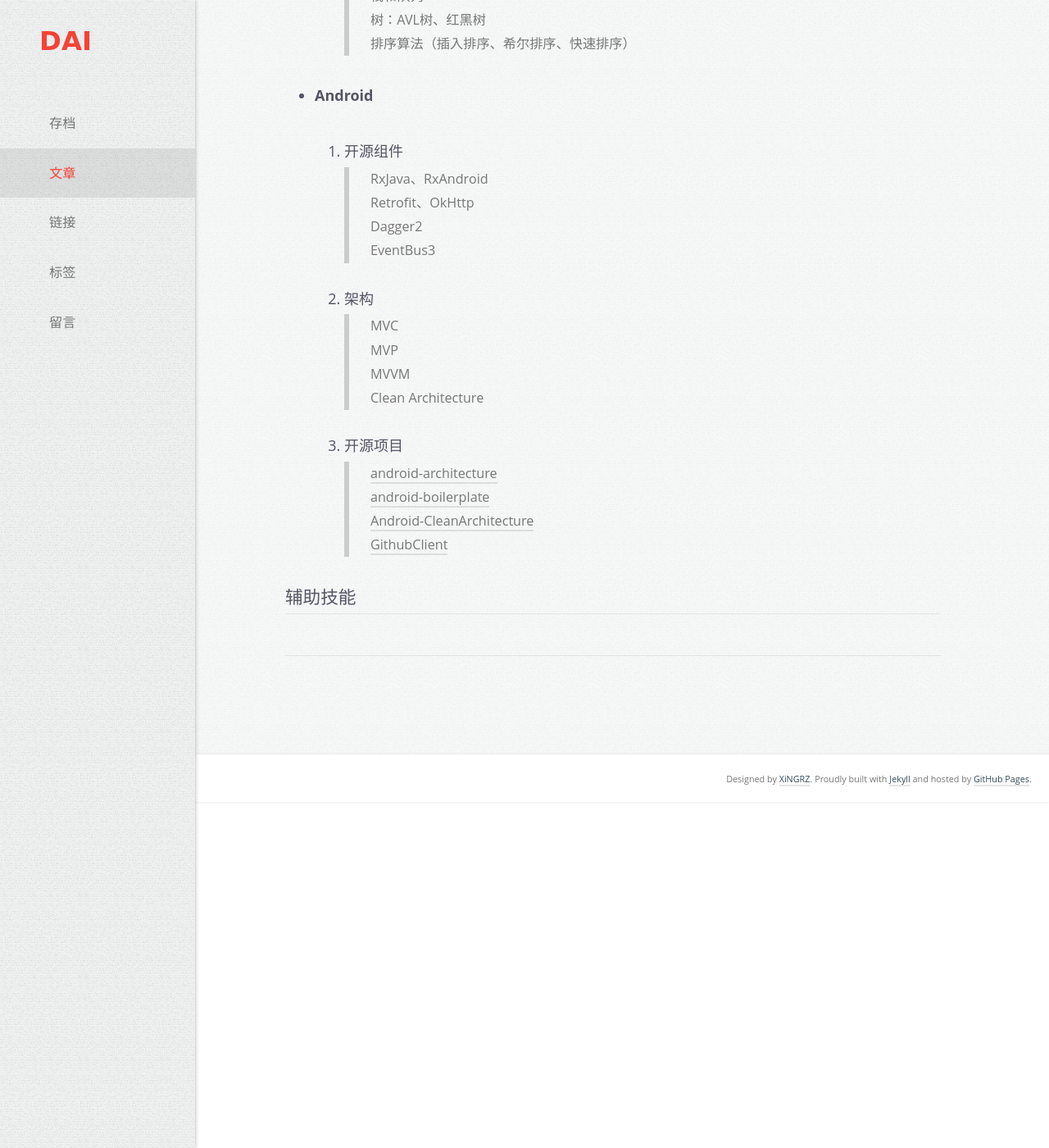
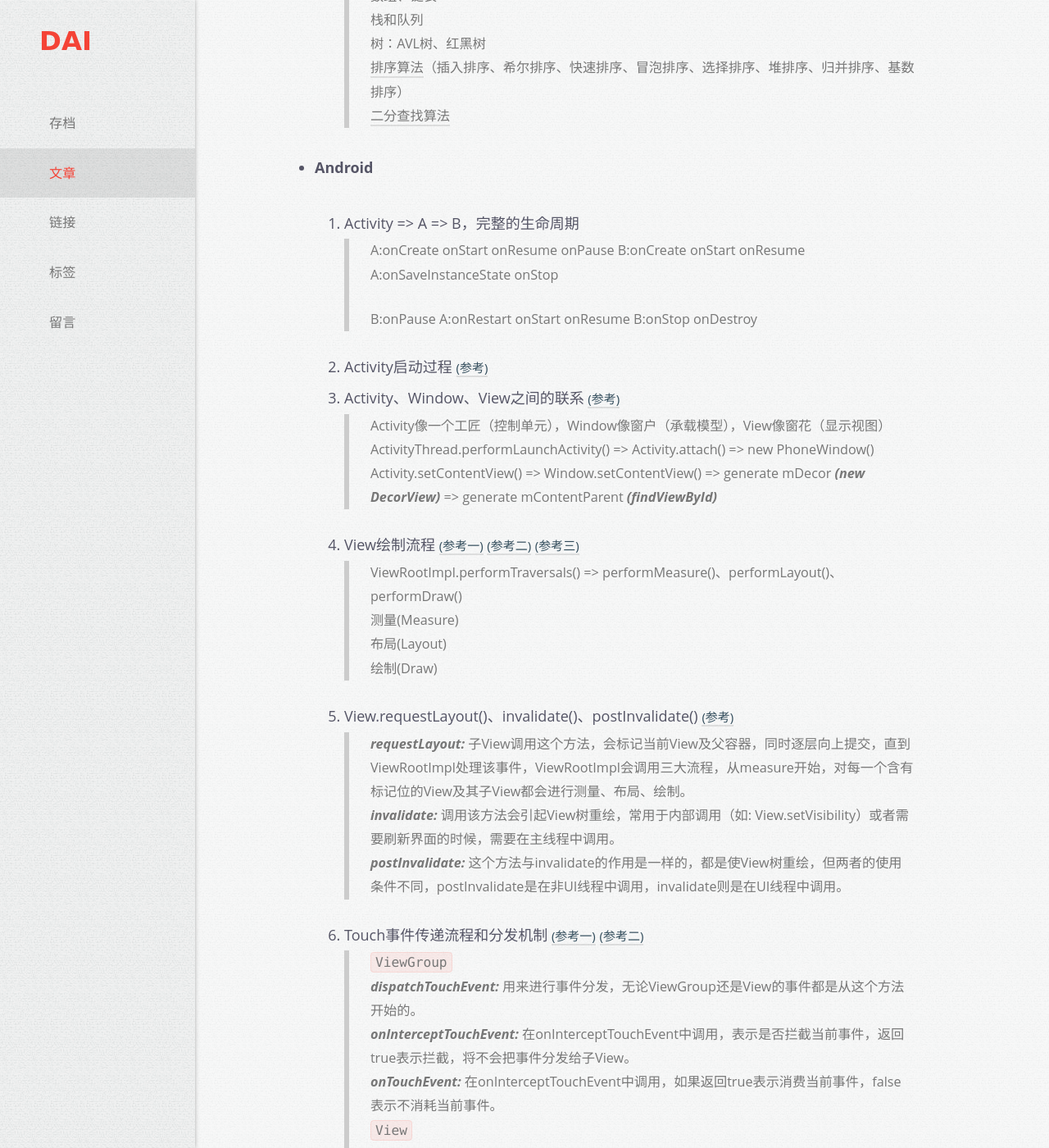
Before and after one commit to daishiwen/blog, a Jekyll site: the page built from _posts/2016-08-23-technical-interview.md, in a window 1280 px wide and 1400 px high, scrolled down 1628 px. Shown: the whole window at 82% size. Built offline with Jekyll 4.4.1, drawn with Linux system fonts in a browser that asks for light colours; comment, search, counter and statistics services are not loaded; some of the changed text lies outside the part shown.

Commit message:
技术面试v3

```diff
--- a/_config.yml
+++ b/_config.yml
@@ -27,6 +27,7 @@ github_username: daishiwen
 # Build settings
 markdown: kramdown
 highlighter: pygments
+# excerpt_separator: ""
 
 sass:
     style: :compressed
--- a/_posts/2016-08-23-technical-interview.md
+++ b/_posts/2016-08-23-technical-interview.md
@@ -1,8 +1,8 @@
 ---
 layout: post
 category: 技术
-tags: [Java, Android]
-title: 技术面试
+tags: [Java, Android, 面试]
+title: 技术面试（Android方向）
 header: no
 show: true
 ---
@@ -21,6 +21,7 @@ show: true
 
 		> static、final、volatile关键字
 		> for、foreach、while、do-while循环
+		> 接口、抽象类、内部类、静态内部类
 		>
 
 	2. 集合
@@ -64,12 +65,60 @@ show: true
 		> 数组、链表
 		> 栈和队列
 		> 树：AVL树、红黑树
-		> 排序算法（插入排序、希尔排序、快速排序）
-
+		> [排序算法](http://blog.csdn.net/qy1387/article/details/7752973)（插入排序、希尔排序、快速排序、冒泡排序、选择排序、堆排序、归并排序、基数排序）
+		> [二分查找算法](./BinarySearch-Sample)
 
 - **Android**
 
-	1. 开源组件
+	0. Activity => A => B，完整的生命周期
+
+		> A:onCreate onStart onResume onPause B:onCreate onStart onResume A:onSaveInstanceState onStop
+		>
+		> B:onPause A:onRestart onStart onResume B:onStop onDestroy
+
+	1. Activity启动过程  <small>[(参考)](http://www.jianshu.com/p/6037f6fda285)</small>
+	2. Activity、Window、View之间的联系  <small>[(参考)](http://www.jianshu.com/p/687010ccad66)</small>
+
+		> Activity像一个工匠（控制单元），Window像窗户（承载模型），View像窗花（显示视图）
+		> ActivityThread.performLaunchActivity() => Activity.attach() => new PhoneWindow()
+		> Activity.setContentView() => Window.setContentView() => generate mDecor ***(new DecorView)*** => generate mContentParent ***(findViewById)***
+
+	3. View绘制流程  <small>[(参考一)](http://www.jianshu.com/p/3299c3de0b7d)</small>  <small>[(参考二)](http://www.jianshu.com/p/836bfdc36407)</small>  <small>[(参考三)](http://www.jianshu.com/p/3e064c045f0f)</small>
+
+		> ViewRootImpl.performTraversals() => performMeasure()、performLayout()、performDraw()
+		> 测量(Measure)
+		> 布局(Layout)
+		> 绘制(Draw)
+
+	4. View.requestLayout()、invalidate()、postInvalidate()  <small>[(参考)](http://www.jianshu.com/p/effe9b4333de)</small>
+
+		> ***requestLayout:*** 子View调用这个方法，会标记当前View及父容器，同时逐层向上提交，直到ViewRootImpl处理该事件，ViewRootImpl会调用三大流程，从measure开始，对每一个含有标记位的View及其子View都会进行测量、布局、绘制。
+		> ***invalidate:*** 调用该方法会引起View树重绘，常用于内部调用（如: View.setVisibility）或者需要刷新界面的时候，需要在主线程中调用。
+		> ***postInvalidate:*** 这个方法与invalidate的作用是一样的，都是使View树重绘，但两者的使用条件不同，postInvalidate是在非UI线程中调用，invalidate则是在UI线程中调用。
+
+	5. Touch事件传递流程和分发机制  <small>[(参考一)](http://www.jianshu.com/p/8236278676fe)</small>  <small>[(参考二)](http://www.jianshu.com/p/1378b334ee85)</small>
+
+		> `ViewGroup`
+		> ***dispatchTouchEvent:*** 用来进行事件分发，无论ViewGroup还是View的事件都是从这个方法开始的。
+		> ***onInterceptTouchEvent:*** 在onInterceptTouchEvent中调用，表示是否拦截当前事件，返回true表示拦截，将不会把事件分发给子View。
+		> ***onTouchEvent:*** 在onInterceptTouchEvent中调用，如果返回true表示消费当前事件，false表示不消耗当前事件。
+		> `View`
+		> ***dispatchTouchEvent***
+		> ***onTouchEvent***
+
+	6. IPC机制(Inter-Process Communication)  <small>[(参考一)](http://www.jianshu.com/p/3f6932db9963)</small>  <small>[(参考二)](http://www.jianshu.com/p/b9b15252b3d6)</small>  <small>[(参考三)](http://www.jianshu.com/p/b96713fc4e5e)</small>  <small>[(参考四)](http://www.jianshu.com/p/6e23037d6d20)</small>
+
+		> 序列化与反序列化
+		> AIDL
+		> Binder
+		> Bundle与Messenger
+
+	7. IntentService
+	8. Handler、AsyncTask、Thread、HandlerThread、ThreadLocal
+
+		> ***HandlerThread:*** HandlerThread自带Looper使它可以通过消息机制重复使用线程，节省开支。  [示例](./HandlerThread-Sample)
+
+	9. 开源组件
 
 		> RxJava、RxAndroid
 		> Retrofit、OkHttp
```
Also changed, not shown: other parts of _posts/2016-08-23-technical-interview.md (+3 -4 lines), _posts/2016-08-29-HandlerThread-Sample.md (added, +55 -0 lines), _posts/2016-08-31-BinarySearch-Sample.md (added, +65 -0 lines).
